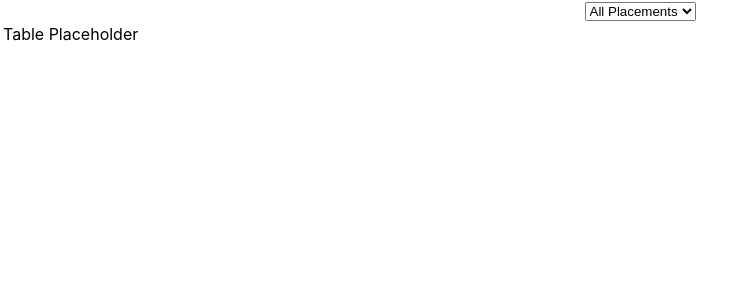
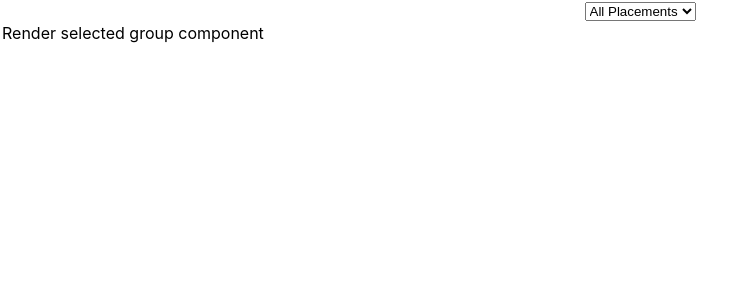
Before and after one commit to 4trio19/fe-test, a React (Create React App) app: page / in a window 1280 px wide. Shown: the top 300 px of the page, without its empty margins (0-756 px from the left). Built offline with nearby package versions, Linux system fonts and the light colour scheme; the HTML template or start-up script is replaced by a standard one.

Commit message:
small changes to components, add utilities file with a few helper functions

```diff
--- a/public/index.html
+++ b/public/index.html
@@ -24,7 +24,7 @@
       work correctly both with client-side routing and a non-root public URL.
       Learn how to configure a non-root public URL by running `npm run build`.
     -->
-    <title>React App</title>
+    <title>Powerinbox FE Exercise</title>
   </head>
   <body>
     <noscript>You need to enable JavaScript to run this app.</noscript>
--- a/src/App.js
+++ b/src/App.js
@@ -12,6 +12,7 @@ function App() {
   const [isLoading, setIsLoading] = useState(true);
   const [containers, setContainers] = useState([]);
   const [placements, setPlacements] = useState([]);
+  const [groupBy, setGroupBy] = useState("All Placements");
 
 
   // useEffect to get data into state
@@ -30,8 +31,8 @@ function App() {
 
   return (
     <div className="App">
-      <Select options={groupByOptions} />
-      <TableOuter />
+      <Select options={ groupByOptions } />
+      <TableOuter containers={ containers } placements={ placements } group={ groupBy } />
     </div>
   );
 }
--- a/src/components/TableOuter.js
+++ b/src/components/TableOuter.js
@@ -5,11 +5,7 @@ export default function TableOuter() {
     <div>
       <table>
         <tbody>
-          <tr>
-            <td>
-              Table Placeholder
-            </td>
-          </tr>
+          Render selected group component
         </tbody>
       </table>
     </div>
```
Also changed, not shown: src/scripts/utils.js (added, +7 -0 lines), 1 other file (tests, documents, lock files or other folders).
